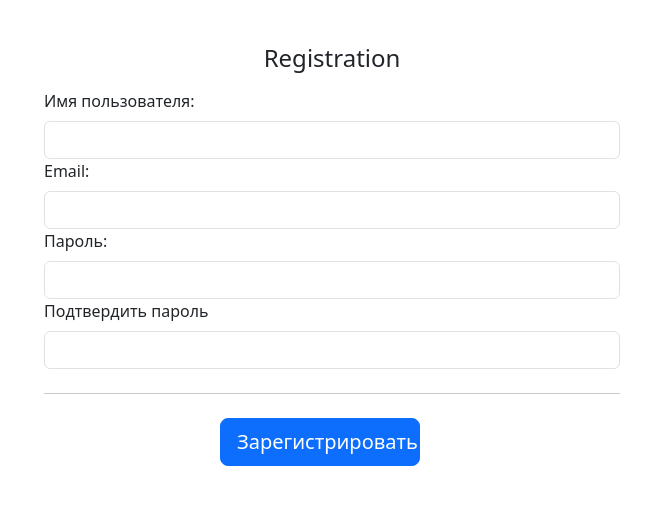
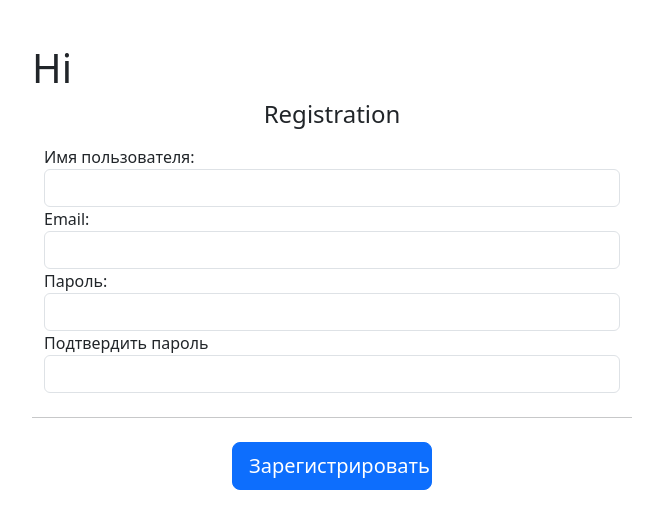
Before and after one commit to Anzhelika007/Git_portfolio, a Flask app: page /register in a window 1280 px wide. Shown: the part 56-585 px from the top of the page, without its empty margins (308-971 px from the left). Run offline with Flask 2, Linux system fonts and the light colour scheme; some libraries are stand-ins or nearby versions.

Commit message:
add fix bag

```diff
--- a/flask_blog_portfolio/templates/layout.html
+++ b/flask_blog_portfolio/templates/layout.html
@@ -60,8 +60,7 @@
 
                         {% if current_user.is_authenticated %}
                         <li class="nav-item">
-                            <a class="nav-item nav-link navigation-links" href="{{
-url_for('posts.new_post') }}"><i class="fa fa-plus"></i>Add post</a>
+                            <a class="nav-item nav-link navigation-links" href="{{ url_for('posts.new_post') }}"><i class="fa fa-plus"></i>Add post</a>
 
                         </li>
                         <li class="nav-item dropdown">
@@ -71,13 +70,16 @@ url_for('posts.new_post') }}"><i class="fa fa-plus"></i>Add post</a>
                             <ul class="dropdown-menu">
 
                                 <li><a class="dropdown-item" href="{{ url_for('users.account') }}">Profile</a></li>
-                                <li><a class="dropdown-item" href="#">
-                                    Favorites posts
-                                    <svg class="bi me-2 position-relative" width="25" height="30">
-                                        <use xlink:href="../static/icon/sprite.svg#zakladka"></use>
-                                        <span class="position-absolute top-10 start-1 translate-middle badge rounded-pill bg-danger">
-                                        99+</span></svg>
-                                </a>
+                                <li>
+                                    <a class="dropdown-item" href="#">
+                                        Favorites posts
+                                        <svg class="bi me-2 position-relative" width="25" height="30">
+                                            <use xlink:href="../static/icon/sprite.svg#zakladka"></use>
+                                            <span class="position-absolute top-10 start-1 translate-middle badge rounded-pill bg-danger">
+                                                99+
+                                            </span>
+                                        </svg>
+                                    </a>
                                 </li>
                                 <li><a class="dropdown-item" href="{{ url_for('users.logout') }}">Logout</a></li>
                             </ul>
@@ -91,11 +93,11 @@ url_for('posts.new_post') }}"><i class="fa fa-plus"></i>Add post</a>
                             </a>
                             <ul class="dropdown-menu">
 
-                                <li><a class="dropdown-item" href="/register">Register</a></li>
+                                <li><a class="dropdown-item" href="{{ url_for('users.register')}}">Register</a></li>
                                 <li>
                                     <hr class="dropdown-divider">
                                 </li>
-                                <li><a class="dropdown-item" href="/login">Login</a>
+                                <li><a class="dropdown-item" href="{{ url_for('users.login') }}">Login</a>
                                 </li>
                             </ul>
                         </li>
--- a/flask_blog_portfolio/templates/register.html
+++ b/flask_blog_portfolio/templates/register.html
@@ -1,6 +1,8 @@
 {% extends "layout.html" %}
+
 {% block body %}
 <section class="registration">
+    <h1>Hi</h1>
     <div class="container-md">
         <h4 class="mb-3 text-center">Registration</h4>
         {% with messages = get_flashed_messages() %}
@@ -15,7 +17,7 @@
             <div class="row">
                 <div class="col form_input">
                     <div class="col-12">
-                        {{ form.username.label(class="form-label") }}
+                        {{ form.username.label(class="form-control-label") }}
                         <div class="input-group has-validation">
                             {% if form.username.errors %}
                             {{ form.username(class="form-control") }}
@@ -25,14 +27,15 @@
                                 <span>{{ error }}</span>
                                 {% endfor %}
                             </div>
+
+                            {% else %}
+                            {{ form.username(class="form-control") }}
+                            {% endif %}
                         </div>
-                        {% else %}
-                        {{ form.username(class="form-control") }}
-                        {% endif %}
                     </div>
 
                     <div class="col-12">
-                        {{ form.email.label(class="form-label") }}
+                        {{ form.email.label(class="form-control-label") }}
                         {% if form.email.errors %}
                         {{ form.email(class="form-control is-invalid") }}
                         <div class="invalid-feedback">
@@ -46,7 +49,7 @@
                     </div>
 
                     <div class="col-12">
-                        {{ form.password.label(class="form-label") }}
+                        {{ form.password.label(class="form-control-label") }}
                         {% if form.password.errors %}
                         {{ form.password(class="form-control") }}
                         <div class="invalid-feedback">
@@ -61,7 +64,7 @@
 
 
                     <div class="col-12">
-                        {{ form.confirm_password.label(class="form-label") }}
+                        {{ form.confirm_password.label(class="form-control-label") }}
                         {% if form.confirm_password.errors %}
                         {{ form.confirm_password(class="form-control") }}
                         <div class="invalid-feedback">
@@ -75,11 +78,8 @@
 
                     </div>
                 </div>
-
                 <hr class="my-4">
-
             </div>
-
             <div class="row">
                 {{ form.submit(class="w-100 btn btn-primary btn-lg form_registration_btn") }}
             </div>
--- a/flask_blog_portfolio/users/routes.py
+++ b/flask_blog_portfolio/users/routes.py
@@ -2,7 +2,8 @@ from flask import render_template, url_for, flash, redirect, request, Blueprint
 from flask_login import login_user, current_user, logout_user, login_required
 from flask_blog_portfolio import db, bcrypt
 from flask_blog_portfolio.models import User, Post
-from flask_blog_portfolio.users.forms import RegistrationForm, LoginForm, UpdateAccountForm
+from flask_blog_portfolio.users.forms import (RegistrationForm, LoginForm, UpdateAccountForm, RequestResetForm,
+                                              ResetPasswordForm)
 
 from flask_blog_portfolio.users.utils import save_picture
 
@@ -11,8 +12,6 @@ users = Blueprint('users', __name__)
 
 @users.route("/register", methods=['GET', 'POST'])
 def register():
-    if current_user.is_authenticated:
-        return redirect(url_for('main.home'))
     form = RegistrationForm()
     if form.validate_on_submit():
         hashed_password = bcrypt.generate_password_hash(form.password.data).decode('utf-8')
@@ -20,7 +19,7 @@ def register():
         db.session.add(user)
         db.session.commit()
         flash('Ваша учетная запись была создана! Теперь вы можете войти в систему', 'success')
-        return redirect(url_for('main.home'))
+        return redirect(url_for('users.login'))
     return render_template('register.html', title='Register', form=form)
 
 
--- a/flask_blog_portfolio/users/utils.py
+++ b/flask_blog_portfolio/users/utils.py
@@ -1,6 +1,6 @@
 import os
 from secrets import token_hex
-from PIL import Image
+from pil import Image
 from flask import url_for, current_app
 
 
```
